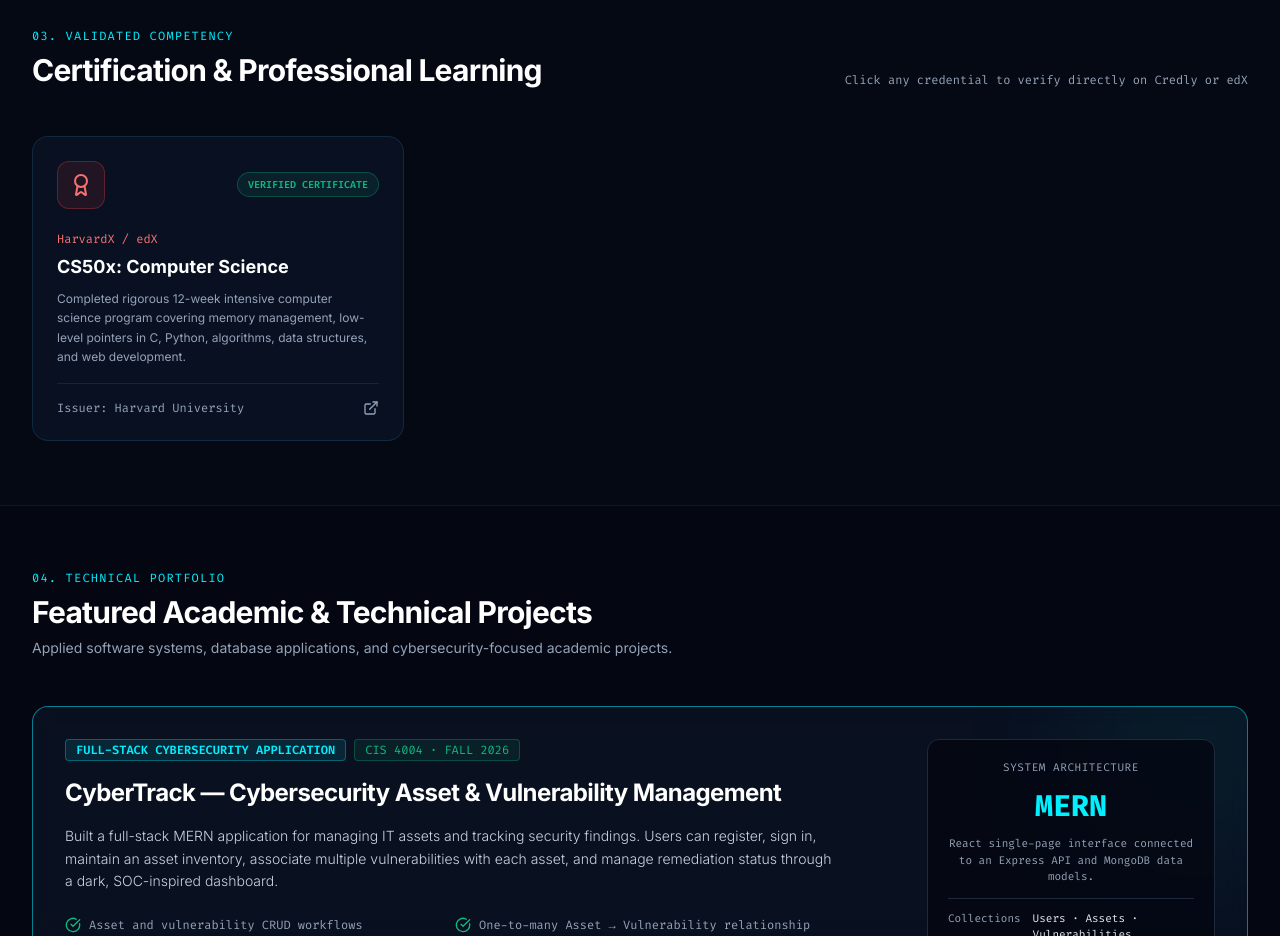
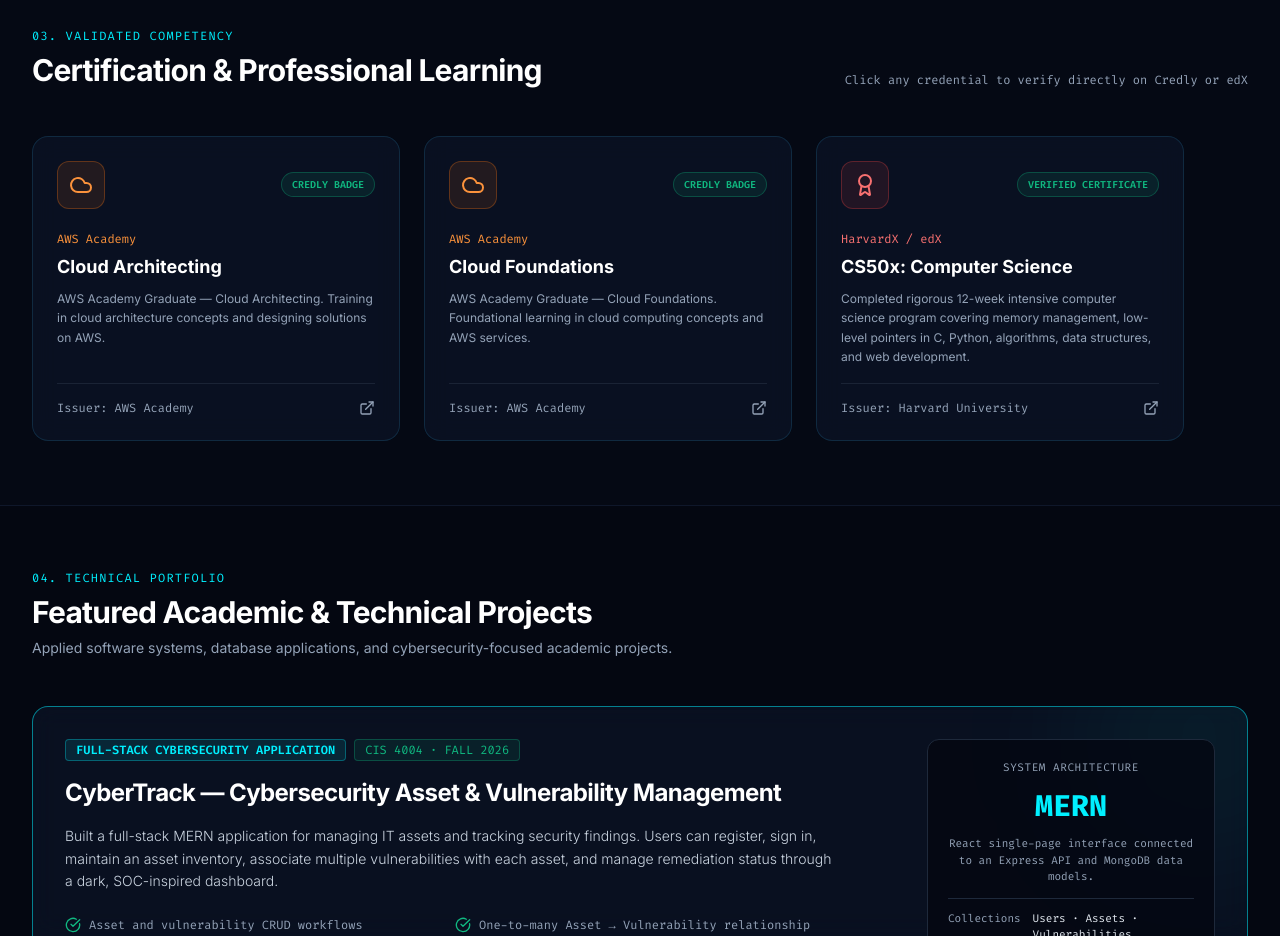
Before and after one commit to zongo270/portfolio, a plain HTML site: page index.html in a window 1280 px wide. Shown: the part 2440-3376 px from the top of the page. Drawn offline with nearby package versions, Linux system fonts and the light colour scheme.

Commit message:
Update index.html

```diff
--- a/index.html
+++ b/index.html
@@ -479,9 +479,45 @@
           <p class="text-slate-400 text-xs font-mono mt-2 md:mt-0">Click any credential to verify directly on Credly or edX</p>
         </div>
 
-        <div class="grid grid-cols-1 md:grid-cols-2 gap-6 max-w-3xl">
-
-          <!-- Credential 3: Harvard CS50x -->
+        <div class="grid grid-cols-1 md:grid-cols-2 lg:grid-cols-3 gap-6 max-w-6xl">
+
+          <!-- AWS Academy Cloud Architecting -->
+          <a href="https://www.credly.com/badges/d9fb8645-05a0-434b-a8a6-154af4f26179/linked_in_profile" target="_blank" rel="noopener noreferrer" class="glass-panel rounded-2xl p-6 glass-panel-hover transition-all flex flex-col justify-between group">
+            <div>
+              <div class="flex items-center justify-between mb-4">
+                <div class="w-12 h-12 rounded-xl bg-orange-500/10 border border-orange-500/30 flex items-center justify-center text-orange-400 group-hover:scale-105 transition-transform">
+                  <i data-lucide="cloud" class="w-6 h-6"></i>
+                </div>
+                <span class="text-[10px] font-mono px-2.5 py-1 rounded-full bg-cyber-emerald/10 text-cyber-emerald border border-cyber-emerald/30 font-semibold">CREDLY BADGE</span>
+              </div>
+              <span class="text-xs font-mono text-orange-400">AWS Academy</span>
+              <h4 class="text-lg font-bold text-white group-hover:text-cyber-cyan transition-colors mt-1 mb-2">Cloud Architecting</h4>
+              <p class="text-slate-400 text-xs leading-relaxed mb-4">AWS Academy Graduate — Cloud Architecting. Training in cloud architecture concepts and designing solutions on AWS.</p>
+            </div>
+            <div class="pt-4 border-t border-slate-800/80 flex items-center justify-between text-xs font-mono text-slate-400 group-hover:text-cyber-cyan transition-colors">
+              <span>Issuer: AWS Academy</span><i data-lucide="external-link" class="w-4 h-4"></i>
+            </div>
+          </a>
+
+          <!-- AWS Academy Cloud Foundations -->
+          <a href="https://www.credly.com/badges/a5a0310a-7a22-44f0-96bf-ec8ed261aae7/linked_in_profile" target="_blank" rel="noopener noreferrer" class="glass-panel rounded-2xl p-6 glass-panel-hover transition-all flex flex-col justify-between group">
+            <div>
+              <div class="flex items-center justify-between mb-4">
+                <div class="w-12 h-12 rounded-xl bg-orange-500/10 border border-orange-500/30 flex items-center justify-center text-orange-400 group-hover:scale-105 transition-transform">
+                  <i data-lucide="cloud" class="w-6 h-6"></i>
+                </div>
+                <span class="text-[10px] font-mono px-2.5 py-1 rounded-full bg-cyber-emerald/10 text-cyber-emerald border border-cyber-emerald/30 font-semibold">CREDLY BADGE</span>
+              </div>
+              <span class="text-xs font-mono text-orange-400">AWS Academy</span>
+              <h4 class="text-lg font-bold text-white group-hover:text-cyber-cyan transition-colors mt-1 mb-2">Cloud Foundations</h4>
+              <p class="text-slate-400 text-xs leading-relaxed mb-4">AWS Academy Graduate — Cloud Foundations. Foundational learning in cloud computing concepts and AWS services.</p>
+            </div>
+            <div class="pt-4 border-t border-slate-800/80 flex items-center justify-between text-xs font-mono text-slate-400 group-hover:text-cyber-cyan transition-colors">
+              <span>Issuer: AWS Academy</span><i data-lucide="external-link" class="w-4 h-4"></i>
+            </div>
+          </a>
+
+          <!-- Credential: Harvard CS50x -->
           <a href="https://courses.edx.org/certificates/e45aa3ed6553463681b3da7a0de2196d" target="_blank" rel="noopener noreferrer" class="glass-panel rounded-2xl p-6 glass-panel-hover transition-all flex flex-col justify-between group">
             <div>
               <div class="flex items-center justify-between mb-4">
```
